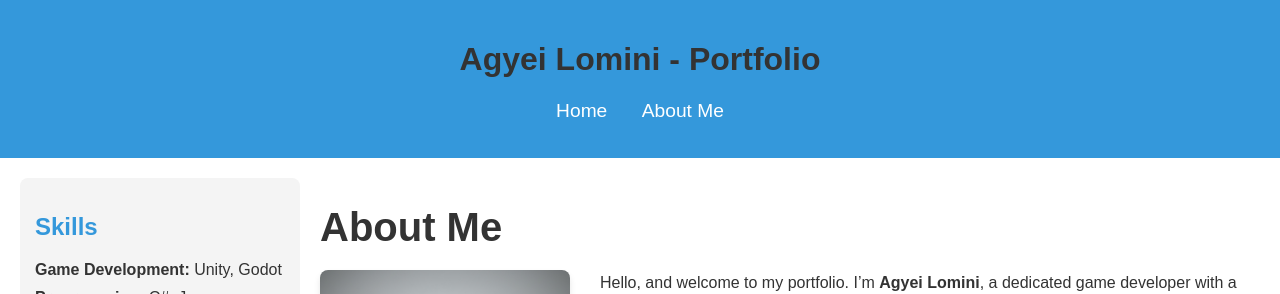
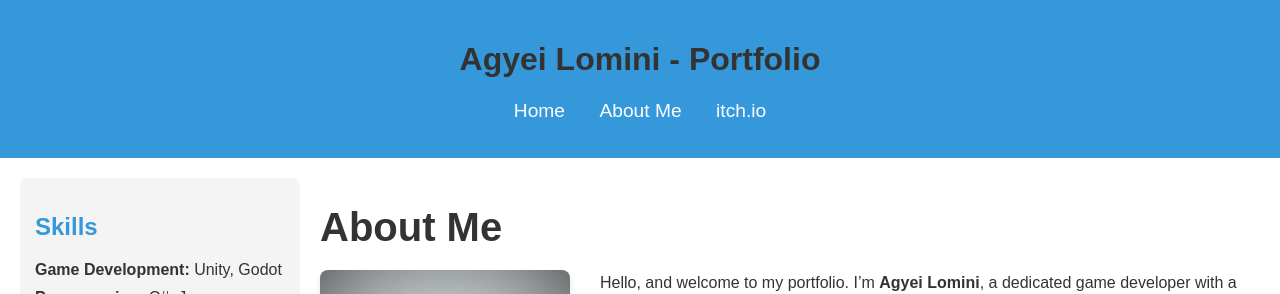
Before and after one commit to Zeroscapez/Zeroscapez.github.io, a Jekyll site: the page built from About/about.md, in a window 1280 px wide. Shown: the top 294 px of the page. Built offline with Jekyll 4.4.1, drawn with Linux system fonts in a browser that asks for light colours.

Commit message:
added itch link

```diff
--- a/_layouts/default.html
+++ b/_layouts/default.html
@@ -18,6 +18,7 @@
                 <ul>
                     <li><a href="{{ '/' | relative_url }}">Home</a></li>
                     <li><a href="{{ '/about' | relative_url }}">About Me</a></li>
+                    <li><a href="{{ 'https://ultima2b.itch.io' | relative_url }}">itch.io</a></li>
                 </ul>
             </nav>
 
```
Also changed, not shown: 2 other files.
